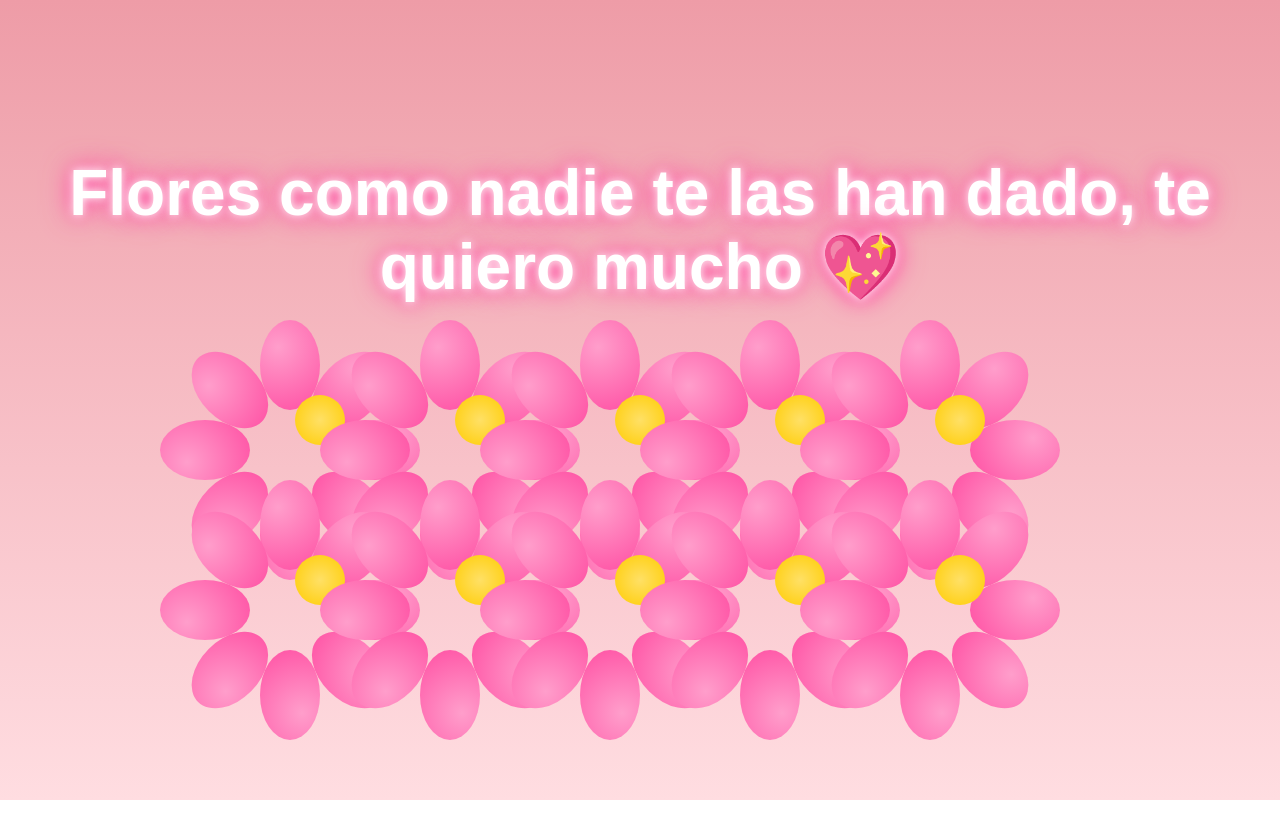
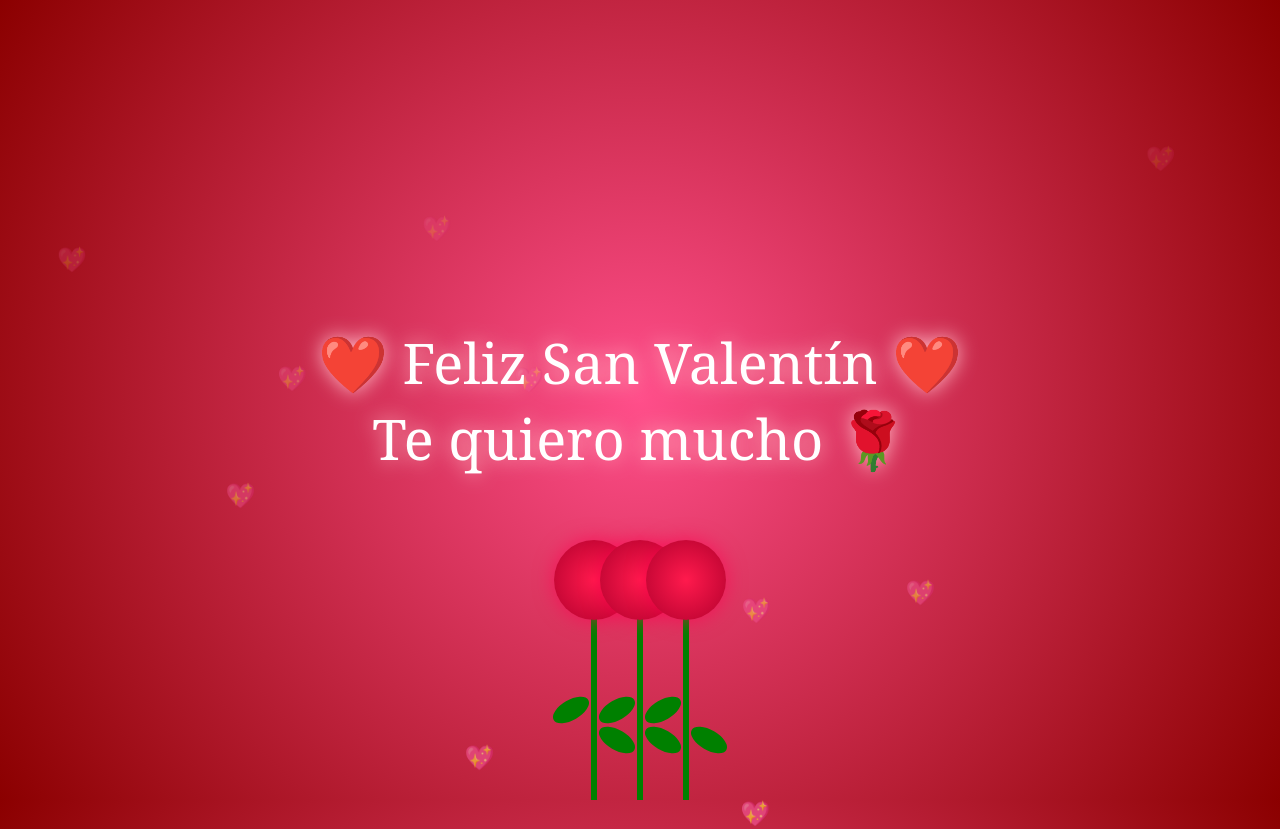
Before and after one commit to Cristnunezj/flores-para-ti, a plain HTML site: page index.html in a window 1280 px wide. Before the commit the page ends 800 px from the top, so only its background shows below. Drawn offline with Linux system fonts and the light colour scheme.

Commit message:
Update index.html

```diff
--- a/index.html
+++ b/index.html
@@ -2,35 +2,29 @@
 <html lang="es">
 <head>
 <meta charset="UTF-8">
-<title>Feliz día 🌸</title>
+<title>San Valentín ❤️</title>
 
 <style>
 body {
   margin: 0;
-  background: linear-gradient(to top, #ffdde1, #ee9ca7);
-  font-family: 'Arial', sans-serif;
+  overflow: hidden;
+  background: radial-gradient(circle at center, #ff4e8a, #8b0000);
+  font-family: 'Georgia', serif;
   display: flex;
-  flex-direction: column;
   justify-content: center;
   align-items: center;
   height: 100vh;
-  overflow: hidden;
+  color: white;
 }
 
-/* MENSAJE PRINCIPAL */
+/* MENSAJE */
 .mensaje {
-  position: relative;
-  font-size: 4em;
-  color: white;
+  position: absolute;
   text-align: center;
-  font-weight: bold;
-  text-shadow:
-    0 0 10px #fff,
-    0 0 20px #ff4fa3,
-    0 0 30px #ff4fa3;
-  margin-bottom: 60px;
+  font-size: 3.5em;
   z-index: 10;
-  animation: aparecer 2s ease-in-out forwards;
+  text-shadow: 0 0 20px #ffb6c1;
+  animation: aparecer 3s ease-in-out forwards;
   opacity: 0;
 }
 
@@ -38,89 +32,118 @@ body {
   to { opacity: 1; }
 }
 
-/* CONTENEDOR FLORES */
-.jardin {
-  display: grid;
-  grid-template-columns: repeat(5, 120px);
+/* CONTENEDOR */
+.rosas {
+  position: absolute;
+  bottom: 0;
+  display: flex;
   gap: 40px;
-  justify-content: center;
-  align-items: center;
+}
+
+/* TALLO */
+.tallo {
+  width: 6px;
+  height: 200px;
+  background: green;
+  position: relative;
+  animation: crecer 3s ease-out forwards;
+  transform-origin: bottom;
+  transform: scaleY(0);
+}
+
+@keyframes crecer {
+  to { transform: scaleY(1); }
 }
 
 /* FLOR */
-.flor {
-  position: relative;
-  width: 120px;
-  height: 120px;
-  animation: flotar 4s ease-in-out infinite;
+.rosa {
+  width: 80px;
+  height: 80px;
+  background: radial-gradient(circle, #ff1a4d, #b3002d);
+  border-radius: 50%;
+  position: absolute;
+  top: -60px;
+  left: -37px;
+  box-shadow: 0 0 20px rgba(255,0,80,0.7);
 }
 
-.petalo {
+/* HOJAS */
+.hoja {
+  width: 40px;
+  height: 20px;
+  background: green;
   position: absolute;
-  width: 60px;
-  height: 90px;
-  background: radial-gradient(circle at 30% 30%, #ff9ecb, #ff4fa3);
   border-radius: 50%;
-  transform-origin: bottom center;
 }
 
-.petalo:nth-child(1) { transform: rotate(0deg) translateY(-40px); }
-.petalo:nth-child(2) { transform: rotate(45deg) translateY(-40px); }
-.petalo:nth-child(3) { transform: rotate(90deg) translateY(-40px); }
-.petalo:nth-child(4) { transform: rotate(135deg) translateY(-40px); }
-.petalo:nth-child(5) { transform: rotate(180deg) translateY(-40px); }
-.petalo:nth-child(6) { transform: rotate(225deg) translateY(-40px); }
-.petalo:nth-child(7) { transform: rotate(270deg) translateY(-40px); }
-.petalo:nth-child(8) { transform: rotate(315deg) translateY(-40px); }
+.hoja.izq {
+  left: -40px;
+  top: 100px;
+  transform: rotate(-30deg);
+}
 
-.centro {
+.hoja.der {
+  right: -40px;
+  top: 130px;
+  transform: rotate(30deg);
+}
+
+/* CORAZONES */
+.corazon {
   position: absolute;
-  width: 50px;
-  height: 50px;
-  background: radial-gradient(circle, #ffe066, #ffcc00);
-  border-radius: 50%;
-  top: 35px;
-  left: 35px;
+  bottom: -50px;
+  font-size: 24px;
+  animation: flotar 6s linear infinite;
+  opacity: 0.7;
 }
 
 @keyframes flotar {
-  0% { transform: translateY(0px); }
-  50% { transform: translateY(-10px); }
-  100% { transform: translateY(0px); }
+  0% { transform: translateY(0); opacity: 0.7; }
+  100% { transform: translateY(-110vh); opacity: 0; }
 }
 </style>
 </head>
 
 <body>
 
-<div class="mensaje">Flores como nadie te las han dado, te quiero mucho 💖</div>
+<div class="mensaje">
+  ❤️ Feliz San Valentín ❤️<br>
+  Te quiero mucho 🌹
+</div>
 
-<div class="jardin">
+<div class="rosas">
+  <div class="tallo">
+    <div class="rosa"></div>
+    <div class="hoja izq"></div>
+    <div class="hoja der"></div>
+  </div>
+  <div class="tallo">
+    <div class="rosa"></div>
+    <div class="hoja izq"></div>
+    <div class="hoja der"></div>
+  </div>
+  <div class="tallo">
+    <div class="rosa"></div>
+    <div class="hoja izq"></div>
+    <div class="hoja der"></div>
+  </div>
 </div>
 
 <script>
-const jardin = document.querySelector(".jardin");
+function crearCorazon() {
+  const corazon = document.createElement("div");
+  corazon.className = "corazon";
+  corazon.innerHTML = "💖";
+  corazon.style.left = Math.random() * window.innerWidth + "px";
+  corazon.style.animationDuration = (4 + Math.random() * 3) + "s";
+  document.body.appendChild(corazon);
 
-function crearFlor() {
-  const flor = document.createElement("div");
-  flor.className = "flor";
-
-  for (let i = 0; i < 8; i++) {
-    const petalo = document.createElement("div");
-    petalo.className = "petalo";
-    flor.appendChild(petalo);
-  }
-
-  const centro = document.createElement("div");
-  centro.className = "centro";
-  flor.appendChild(centro);
-
-  return flor;
+  setTimeout(() => {
+    corazon.remove();
+  }, 6000);
 }
 
-for (let i = 0; i < 10; i++) {
-  jardin.appendChild(crearFlor());
-}
+setInterval(crearCorazon, 500);
 </script>
 
 </body>
```
